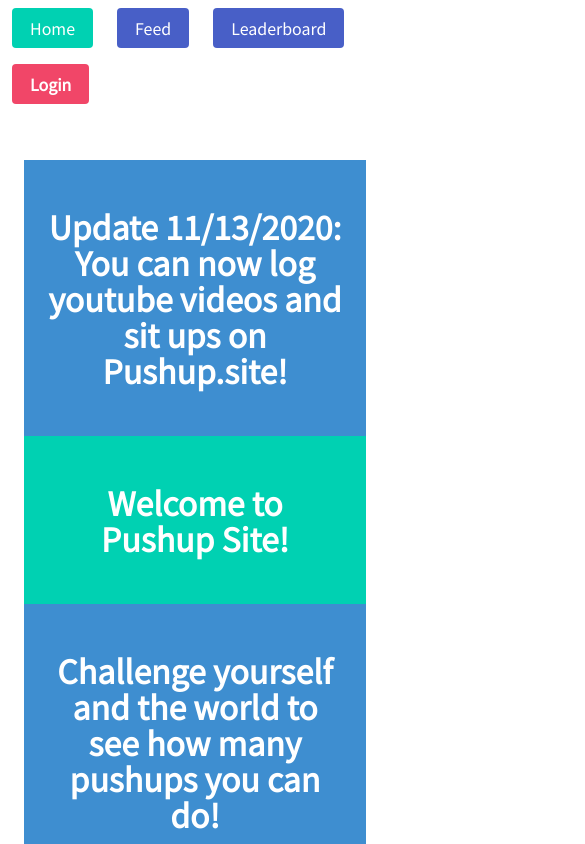
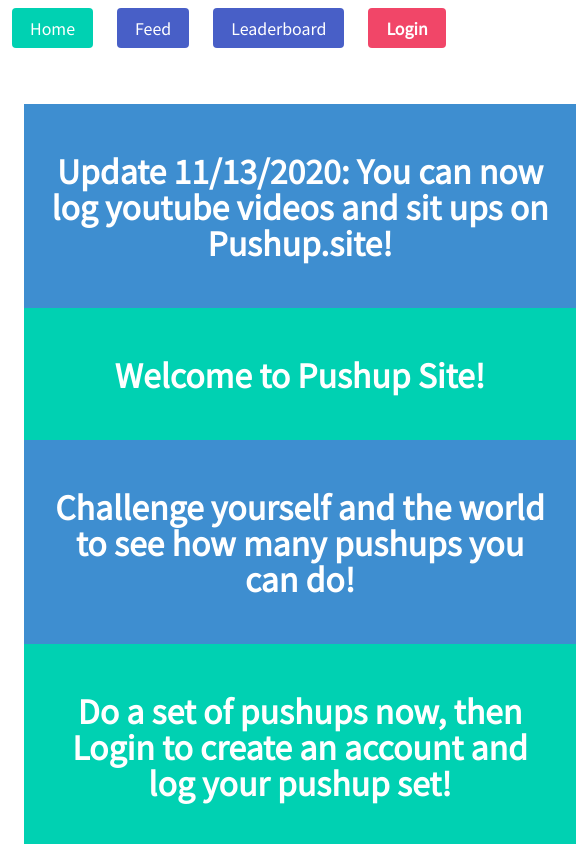
Before and after one commit to snissn/pushup-tracker, a Next.js app: page / in a window 390 px wide. Shown: the top 844 px of the page, 585 px wide, since content can reach past the window. Built offline with nearby package versions, Linux system fonts and the light colour scheme; no server answers; what re-base would draw is missing.

Commit message:
=play with min width for mobile

```diff
--- a/assets/sass/styles.scss
+++ b/assets/sass/styles.scss
@@ -17,7 +17,7 @@
 
 $widescreen-enabled: false;
 $fullhd-enabled: false;
-
+$body-min-width: 600px;
 @import "../../node_modules/bulma/bulma.sass";
 @import url("https://fonts.googleapis.com/css?family=Noto+Sans+JP");
 *,
```
